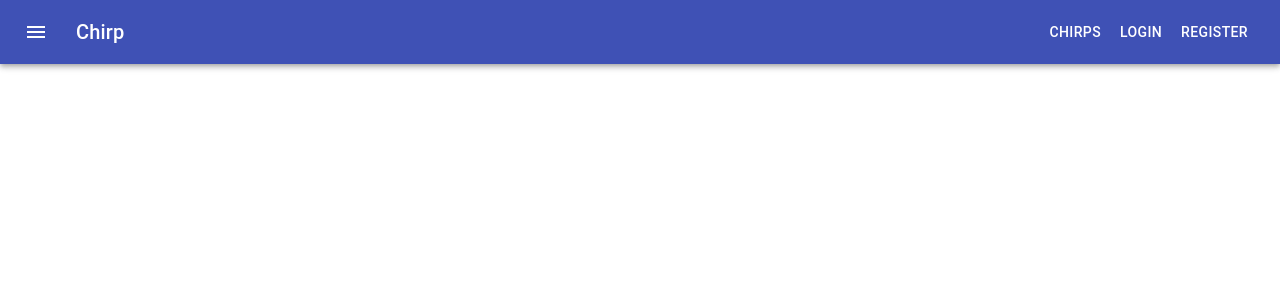
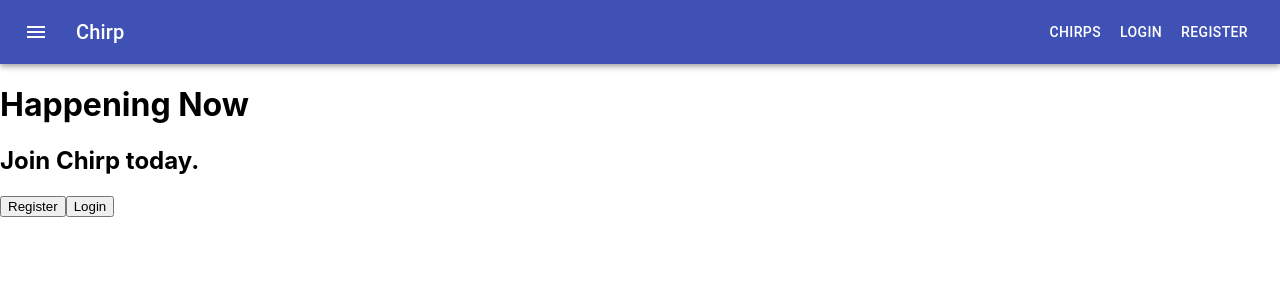
Before and after one commit to Corporate-Drone/chirp-app, a React (Create React App) app in the folder frontend/: page / in a window 1280 px wide. Shown: the top 300 px of the page. Built offline with nearby package versions, Linux system fonts and the light colour scheme.

Commit message:
added Home component for users not logged in

```diff
--- a/frontend/src/App.js
+++ b/frontend/src/App.js
@@ -13,6 +13,7 @@ import Navbar from './shared/components/Navigation/Navbar';
 import ChirpList from "./chirps/components/ChirpList"
 import ChirpDetail from "./chirps/pages/ChirpDetail"
 import ChirpApp from './chirps/pages/ChirpApp';
+import Home from './chirps/pages/Home';
 
 import './App.css';
 
@@ -69,6 +70,9 @@ function App() {
   } else {
     routes = (
       <Switch>
+        <Route path="/" exact>
+          <Home />
+        </Route>
         <Route path="/chirps" exact>
           <ChirpApp />
         </Route>
--- a/frontend/src/chirps/components/Chirp.js
+++ b/frontend/src/chirps/components/Chirp.js
@@ -171,6 +171,7 @@ function Chirp(props) {
         )
     }
 
+    //display placeholder image if user has not uploaded a picture
     let profilePicture;
     if (!author.image || author.image.url === undefined) {
         profilePicture = (
@@ -182,12 +183,20 @@ function Chirp(props) {
         )
     }
 
+    //display remove button if Chirp belongs to current user
+    let removeButton;
+    if (username === auth.username) {
+        removeButton = (
+            <button onClick={() => removeChirp(id)}>Remove</button>
+        )
+    }
+
     return (
         <div>
             {profilePicture}
             {replyUsername}
             <button onClick={toggle}>Reply</button>
-            <button onClick={() => removeChirp(id)}>Remove</button>
+            {removeButton}
             {!isLiked && <button onClick={() => likeChirp(id)}>Like</button>}
             {isLiked && <button onClick={() => likeChirp(id)}>Unlike</button>}
             {isReplying && <ChirpReplyForm id={id} addReply={addReply} />}
--- /dev/null
+++ b/frontend/src/chirps/pages/Home.js
@@ -0,0 +1,24 @@
+import React, { useState, useContext } from 'react';
+import { useHistory, Link } from 'react-router-dom';
+import axios from 'axios';
+import { AuthContext } from '../../shared/context/auth-context';
+
+function Home() {
+    const auth = useContext(AuthContext);
+    const history = useHistory();
+
+    return (
+        <div>
+            <h1>Happening Now</h1>
+            <h2>Join Chirp today.</h2>
+            <Link to="auth/register">
+                <button>Register</button>
+            </Link>
+            <Link to="auth/login">
+                <button>Login</button>
+            </Link>
+        </div>
+    )
+}
+
+export default Home;
--- a/frontend/src/javascripts/currentDate.js
+++ b/frontend/src/javascripts/currentDate.js
@@ -1,8 +1,3 @@
-// const today = new Date();
-
-// module.exports.getDate = (today.getMonth() + 1) + '-' + today.getDate() + '-' + today.getFullYear() + " " + today.getHours() + ":" + today.getMinutes() + ":" + today.getSeconds();
-
-
 function getDate() {
     const today = new Date();
     return (today.getMonth() + 1) + '-' + today.getDate() + '-' + today.getFullYear() + " " + today.getHours() + ":" + today.getMinutes() + ":" + today.getSeconds();
```
